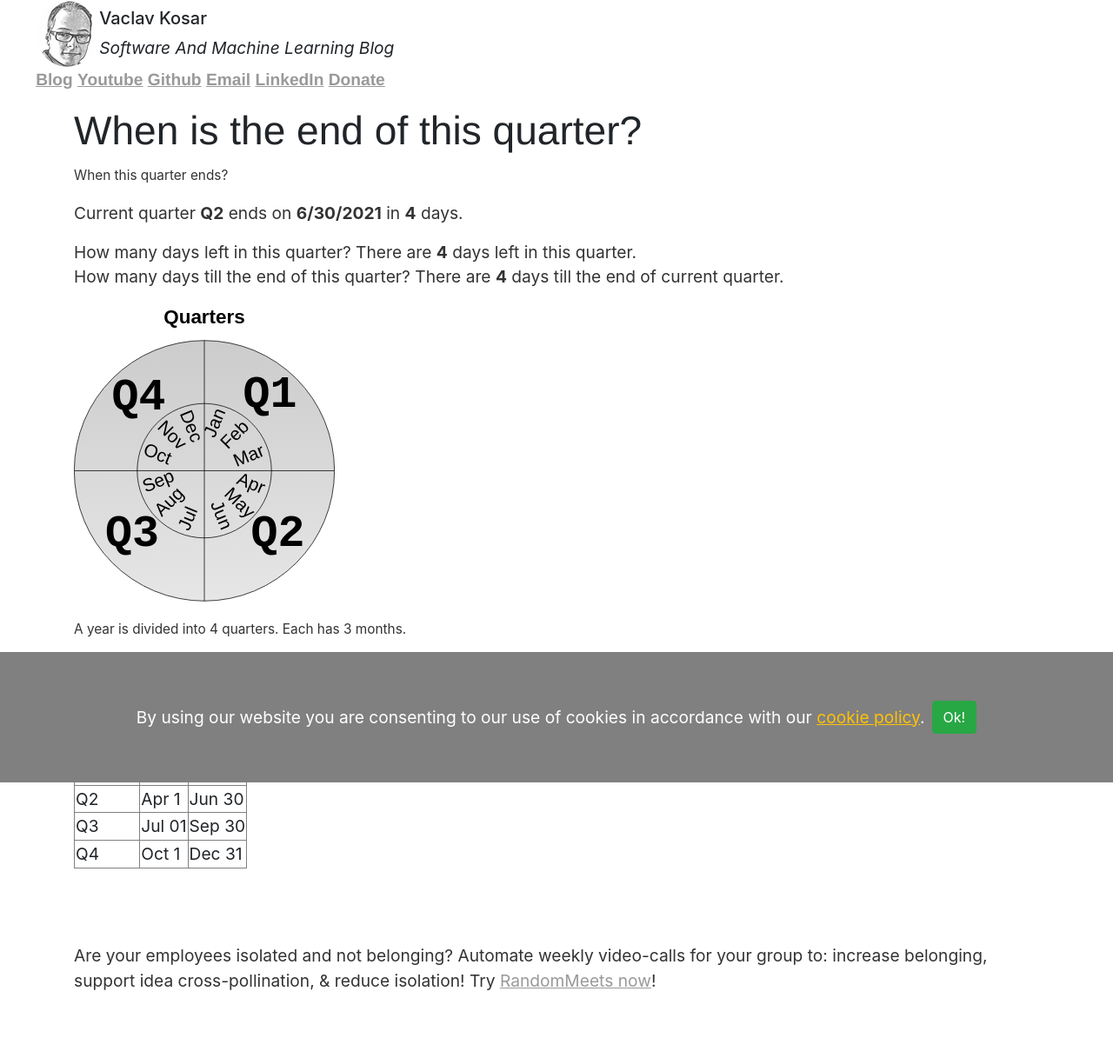
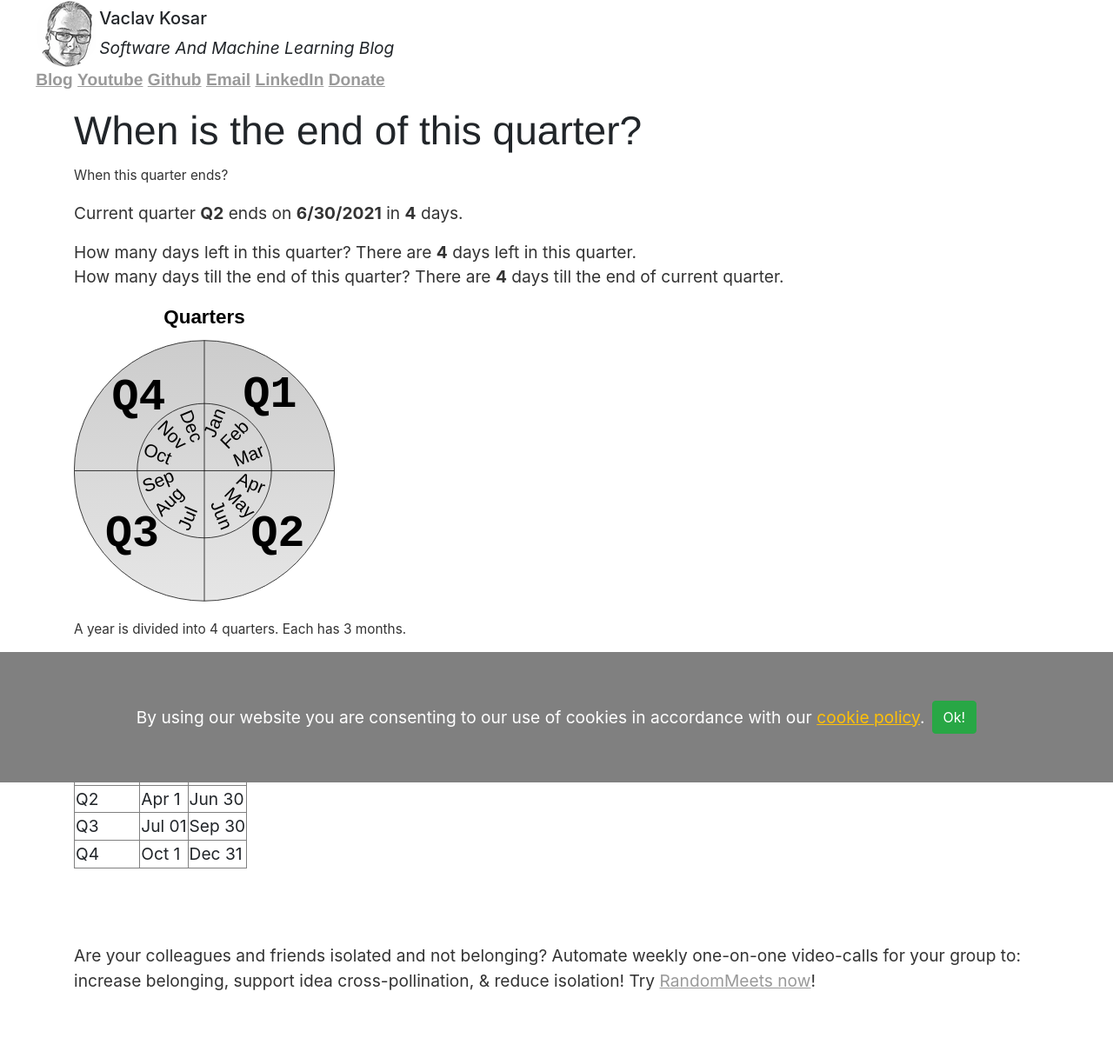
Before and after one commit to vackosar/vackosar.github.io, a Jekyll site: the page built from when-is-the-end-of-current-quarter.md, in a window 1280 px wide. Shown: the whole page at 87% size. Built offline with Jekyll 4.4.1, drawn with Linux system fonts in a browser that asks for light colours.

Commit message:
when-is-the-end-of-current-quarter.md

```diff
--- a/when-is-the-end-of-current-quarter.md
+++ b/when-is-the-end-of-current-quarter.md
@@ -64,7 +64,8 @@ How many days till the end of this quarter? There are <b id="daysLeft3">45</b> d
 <br>
 <br>
 <br>
-Are your employees isolated and not belonging? Automate weekly video-calls for your group to: increase belonging, support idea cross-pollination, & reduce isolation!
+Are your colleagues and friends isolated and not belonging?
+Automate weekly one-on-one video-calls for your group to: increase belonging, support idea cross-pollination, & reduce isolation!
 Try <a href="https://quizrecall.com">RandomMeets now</a>!
 
 
```
